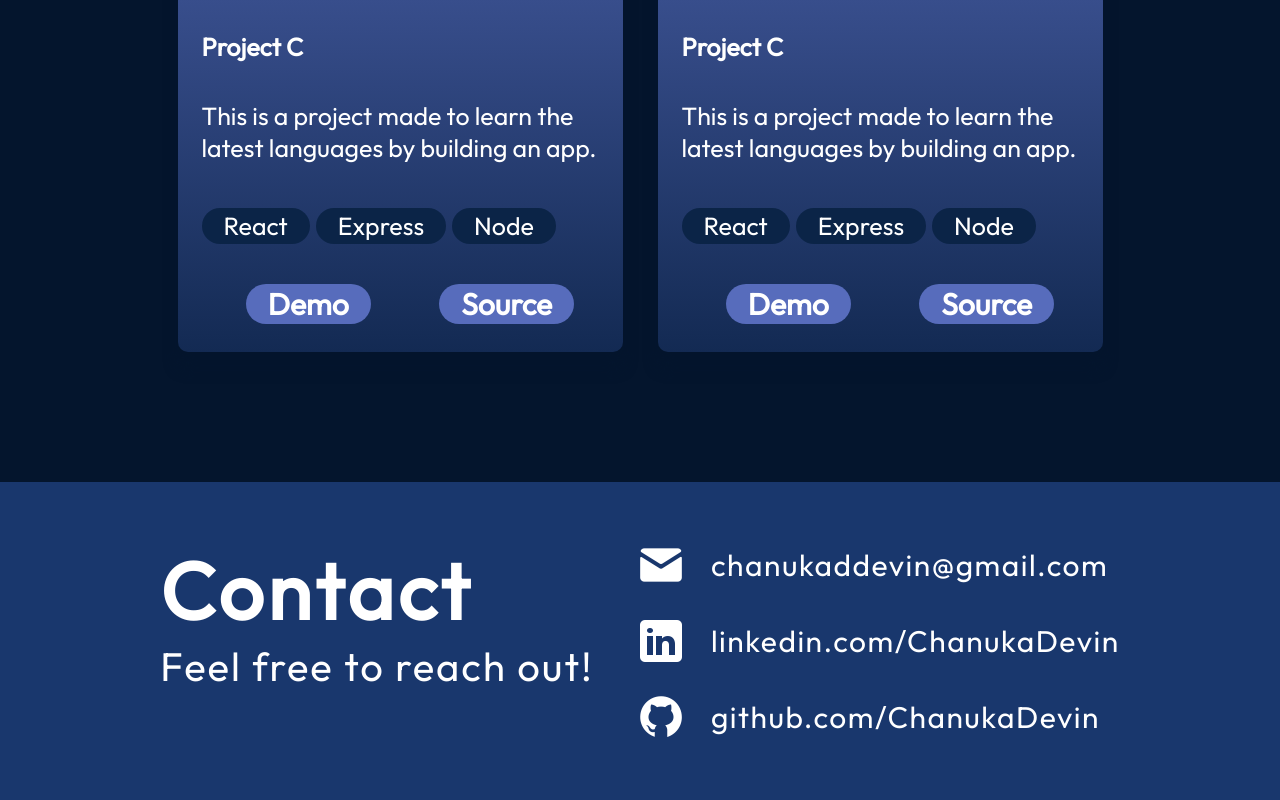
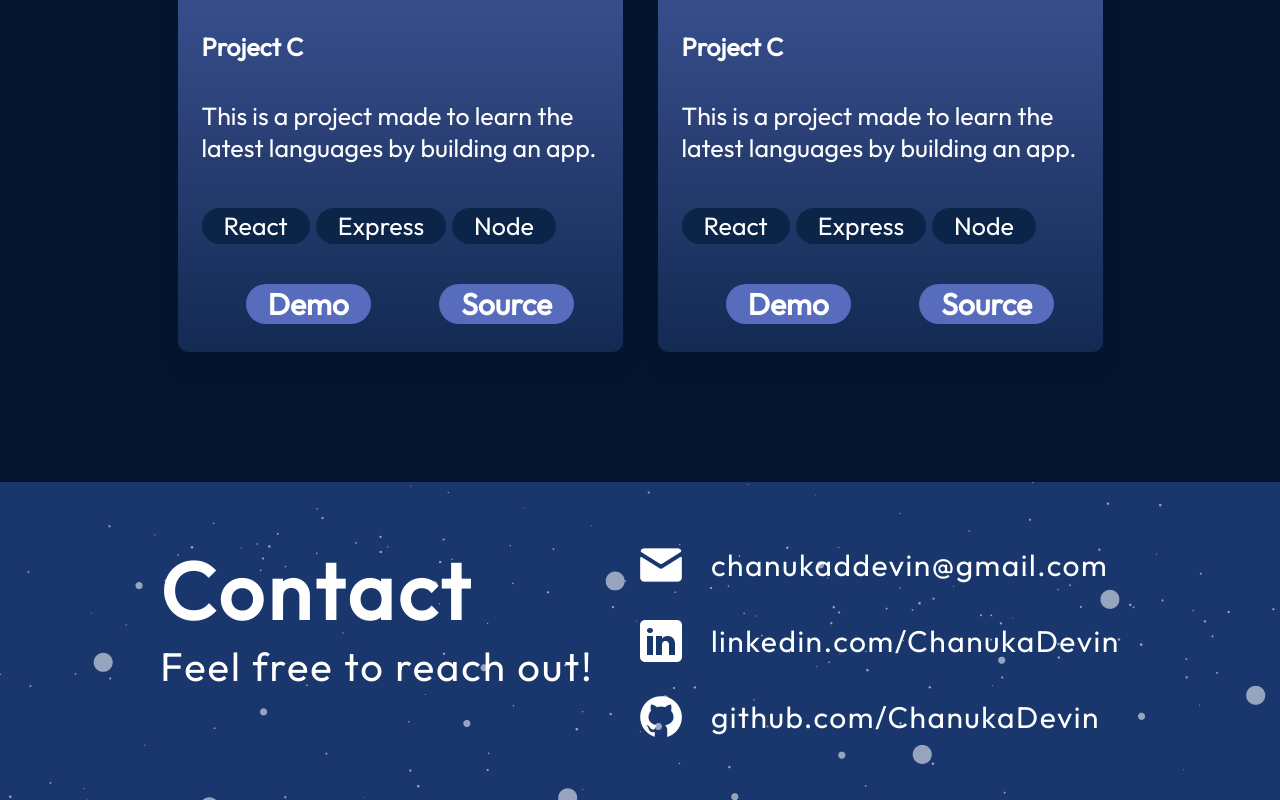
Before and after one commit to h2oalphaYT/My-portfolio, a React (Vite) app in the folder portfolio/: page / in a window 1280 px wide. Shown: the part 3638-4438 px from the top of the page. Built offline with nearby package versions, Linux system fonts and the light colour scheme.

Commit message:
Update Contact.jsx

```diff
--- a/portfolio/src/componets/Contact/Contact.jsx
+++ b/portfolio/src/componets/Contact/Contact.jsx
@@ -4,8 +4,11 @@ import styles from "./Contact.module.css";
 import { getImageUrl } from "../../utils";
 
 export const Contact = () => {
+
+  const backgroundImageUrl = getImageUrl("hero/stars.png");
+
   return (
-    <footer id="contact" className={styles.container}>
+    <footer id="contact" className={styles.container} style={{ backgroundImage: `url(${backgroundImageUrl})` , position:""} }>
       <div className={styles.text}>
         <h2>Contact</h2>
         <p>Feel free to reach out!</p>
```
